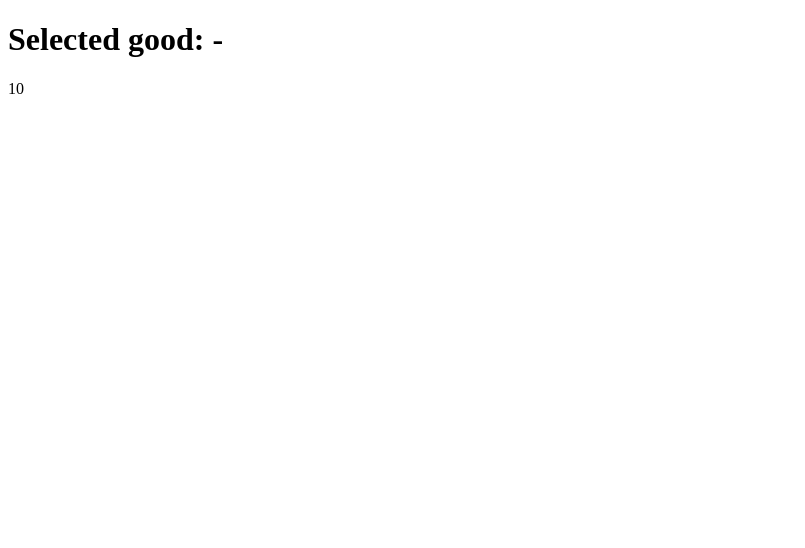
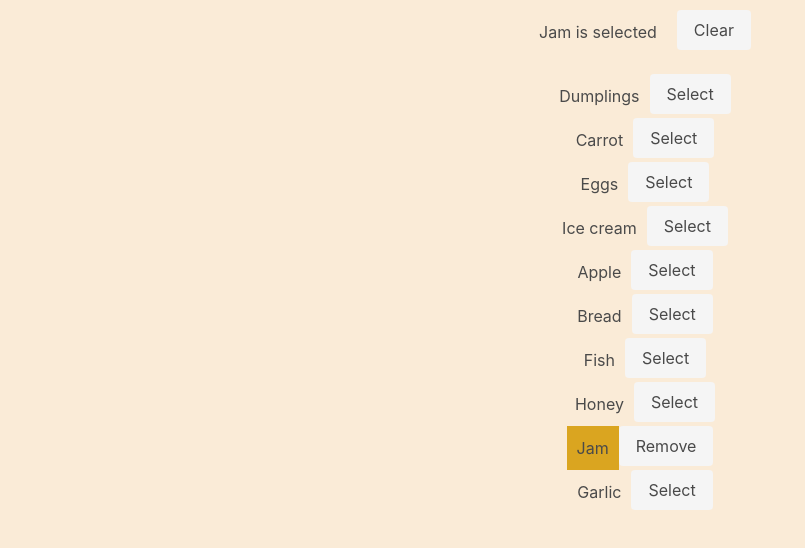
Before and after one commit to mate-academy/react_goods-selector, a React (Create React App) app: page / in a window 1280 px wide. Shown: the top 548 px of the page, without its empty margins (0-805 px from the left). Built offline with nearby package versions, Linux system fonts and the light colour scheme.

Commit message:
Solved 'React goods selector' task

```diff
--- a/package.json
+++ b/package.json
@@ -7,7 +7,7 @@
   "license": "GPL-3.0",
   "dependencies": {
     "@cypress/react": "^5.12.4",
-    "bulma": "^0.9.3",
+    "bulma": "^0.9.4",
     "react": "^17.0.2",
     "react-dom": "^17.0.2",
     "react-scripts": "^4.0.3"
@@ -17,7 +17,7 @@
     "@mate-academy/cypress-tools": "^1.0.4",
     "@mate-academy/eslint-config-react": "*",
     "@mate-academy/eslint-config-react-typescript": "*",
-    "@mate-academy/scripts": "^1.2.1",
+    "@mate-academy/scripts": "^1.2.3",
     "@mate-academy/students-ts-config": "*",
     "@mate-academy/stylelint-config": "*",
     "@types/node": "^17.0.23",
--- a/src/App.scss
+++ b/src/App.scss
@@ -1 +1,44 @@
-// styles go here
+.App {
+  background-color: antiquewhite;
+  height: 100vh;
+  text-align: center;
+  padding: 10px;
+
+  &__title {
+    display: inline-block;
+    margin: 0 10px 20px 0;
+    padding: 10px;
+  }
+
+  &__clearButton {
+    display: inline-block;
+
+    &--hide {
+      display: none;
+    }
+  }
+
+  &__list-item {
+    display: inline-block;
+    margin-right: 0 10px 10px 0;
+    padding: 10px;
+
+    &--selected {
+      background-color: goldenrod;
+    }
+  }
+
+  &__button {
+    &--selected {
+      display: none;
+    }
+  }
+
+  &__remove-button {
+    display: none;
+
+    &--active {
+      display: inline-block;
+    }
+  }
+}
--- a/src/App.tsx
+++ b/src/App.tsx
@@ -14,11 +14,70 @@ const goodsFromServer: string[] = [
   'Garlic',
 ];
 
-const App: React.FC = () => (
-  <div className="App">
-    <h1>Selected good: -</h1>
-    {goodsFromServer.length}
-  </div>
-);
+type State = {
+  selectedGood: string,
+};
+
+class App extends React.Component<{}, State> {
+  state = {
+    selectedGood: 'Jam',
+  };
+
+  render() {
+    return (
+      <div className="App">
+        <h1 className="App__title">{this.state.selectedGood.length > 1 ? `${this.state.selectedGood} is selected` : 'No goods selected'}</h1>
+        <button
+          type="button"
+          className={`App__clearButton button is-light ${this.state.selectedGood === '' ? 'App__clearButton--hide is-hidden' : ''}`}
+          onClick={() => {
+            this.setState({ selectedGood: '' });
+          }}
+        >
+          Clear
+        </button>
+        <ul className="App__list">
+          {goodsFromServer.map((product) => (
+            <div key={product}>
+              <li
+                className={`App__list-item ${this.state.selectedGood === product ? 'App__list-item--selected' : ''}`}
+              >
+                {product}
+              </li>
+              <button
+                type="button"
+                id={product}
+                key={product + 2}
+                className={`App__button button is-light ${this.state.selectedGood === product ? 'App__button--selected is-hidden' : ''}`}
+                onClick={(event) => {
+                  this.setState(
+                    {
+                      selectedGood: event.currentTarget.id,
+                    },
+                  );
+                }}
+              >
+                Select
+              </button>
+              <button
+                type="button"
+                className={`button is-light App__remove-button ${this.state.selectedGood === product ? 'App__remove-button--active' : 'is-hidden'}`}
+                onClick={() => {
+                  this.setState(
+                    {
+                      selectedGood: '',
+                    },
+                  );
+                }}
+              >
+                Remove
+              </button>
+            </div>
+          ))}
+        </ul>
+      </div>
+    );
+  }
+}
 
 export default App;
--- a/src/index.tsx
+++ b/src/index.tsx
@@ -1,5 +1,6 @@
 import ReactDOM from 'react-dom';
 import App from './App';
+import 'bulma/css/bulma.min.css';
 
 ReactDOM.render(
   <App />,
```
Also changed, not shown: 1 other file (tests, documents, lock files or other folders).
